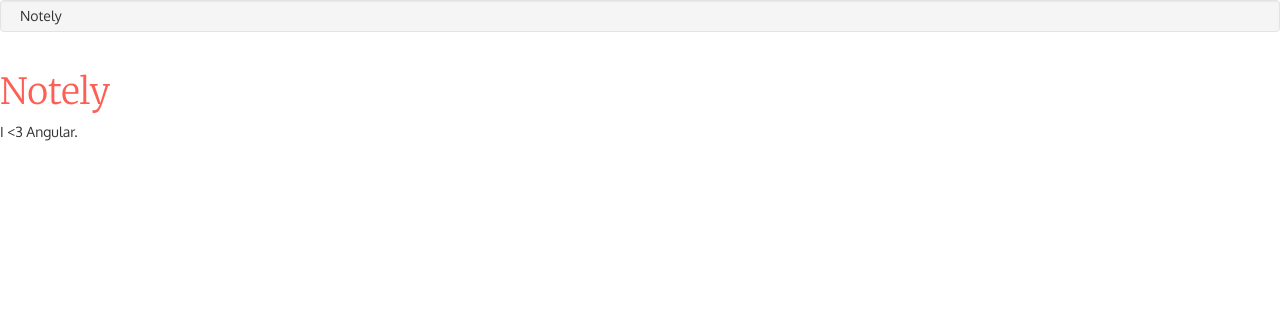
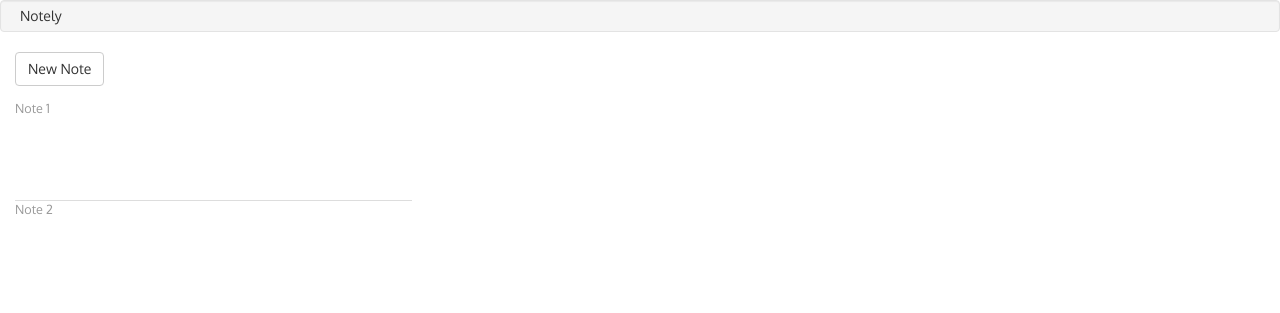
Before and after one commit to jmscottimd/elevenfifty, a website: page notely/app/index.html at #/notes in a window 1280 px wide. Drawn offline with nearby package versions, Linux system fonts and the light colour scheme; some packages are replaced by stand-ins of ours; a script that the page names is missing.

Commit message:
add ui to notes.html remove $scope.message

```diff
--- a/notely/app/notes/notes.html
+++ b/notely/app/notes/notes.html
@@ -1,3 +1,20 @@
-<p>
-  {{ message }}
-</p>
+<div class="container">
+  <div class="row">
+    <div class="col-xs-4">
+      <nav id="sidebar">
+        <button class="new-note btn btn-default">
+          New Note
+        </button>
+        <ul id="notes">
+          <li>Note 1</li>
+          <li>Note 2</li>
+        </ul>
+      </nav>
+    </div>
+    <div class="col-xs-8">
+      <main>
+        <div ui-view></div>
+      </main>
+    </div>
+  </div>
+</div>
--- a/notely/app/notes/notes.js
+++ b/notely/app/notes/notes.js
@@ -10,13 +10,17 @@
 
       .state('notes', {
         url: '/notes',
-        template: '<h1>Notely</h1><p>{{ message }}</p>',
+        templateUrl: '/notes/notes.html',
         controller: NotesController
+      })
+      .state('notes.form' , {
+        url:'/:noteId',
+        templateUrl:'/notes/notes-form.html'
       });
   }
 
-  NotesController['$inject'] = ['$scope'];
-  function NotesController($scope) {
-    $scope.message = "I <3 Angular.";
+  NotesController['$inject'] = ['$scope', $state];
+  function NotesController($scope, $state) {
+    $state.go('notes.form')
   }
 })();
```
Also changed, not shown: notely/app/notes/notes-form.html (added, +1 -0 lines).
